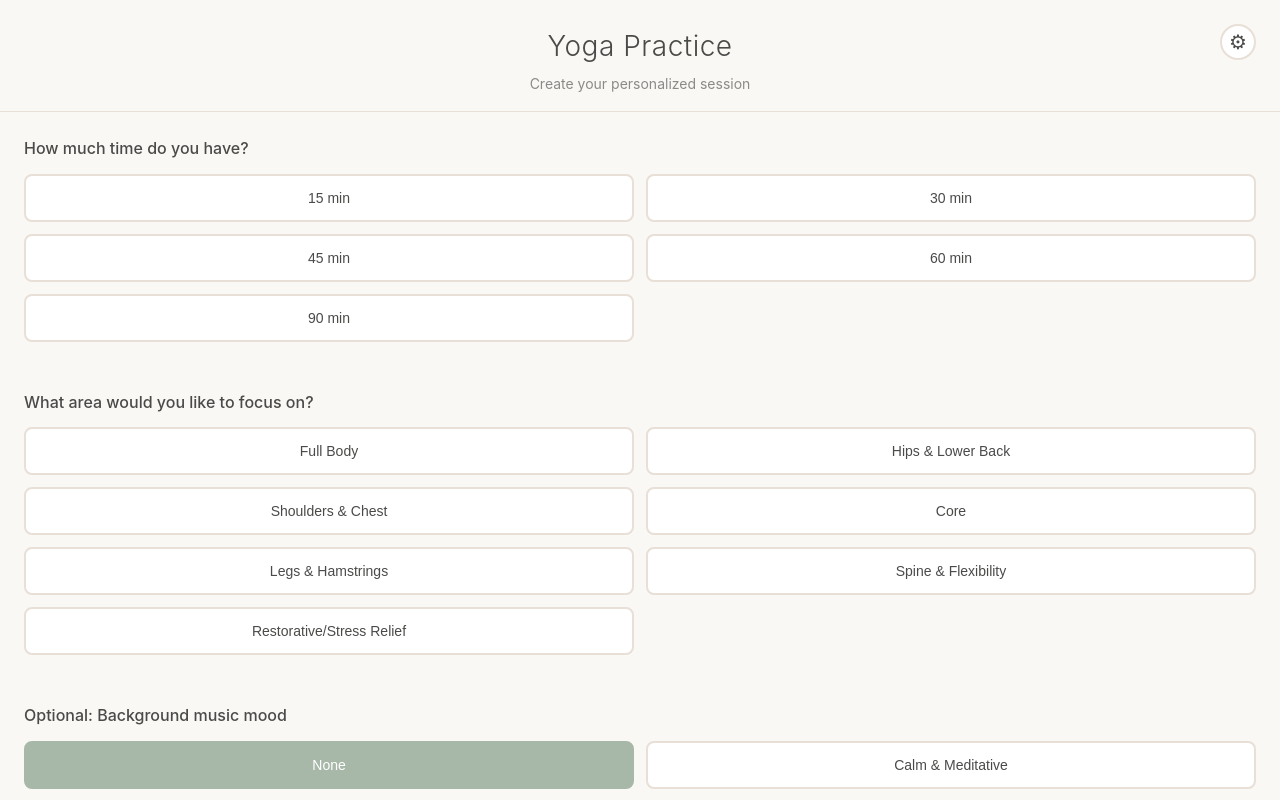
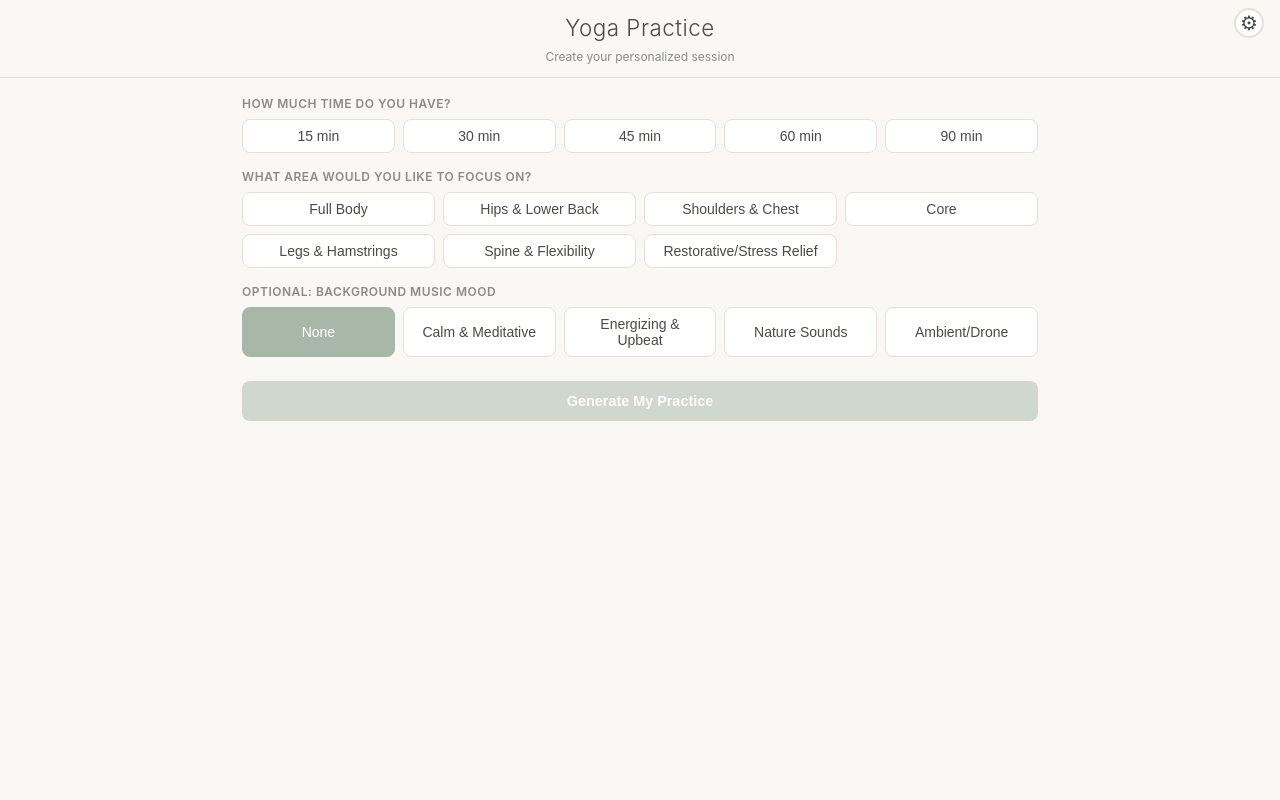
Before and after one commit to dia-irina/yoga-practice-generator, a website: page public/index.html in a window 1280 px wide. Drawn offline with Linux system fonts and the light colour scheme.

Commit message:
auto: push changes [2026-04-20 20:21]

```diff
--- a/public/index.html
+++ b/public/index.html
@@ -75,61 +75,64 @@
 
         /* Header */
         .header {
-            padding: 1.5rem 1.5rem 1rem;
+            padding: 0.625rem 1.25rem;
             text-align: center;
             border-bottom: 1px solid var(--border-subtle);
             background-color: var(--primary-bg);
+            flex-shrink: 0;
         }
 
         .header h1 {
-            font-size: 1.75rem;
+            font-size: 1.4rem;
             font-weight: 300;
             color: var(--text-dark);
             letter-spacing: 0.5px;
         }
 
         .header p {
-            font-size: 0.875rem;
+            font-size: 0.75rem;
             color: var(--text-light);
-            margin-top: 0.25rem;
+            margin-top: 0.1rem;
         }
 
         /* Content */
         .content {
             flex: 1;
             overflow-y: auto;
-            padding: 1.5rem;
+            padding: 0.75rem 1rem;
             display: flex;
             flex-direction: column;
         }
 
         /* Intake Screen */
         .intake-section {
-            margin-bottom: 1.5rem;
+            margin-bottom: 0.625rem;
         }
 
         .intake-label {
             display: block;
-            font-size: 1rem;
-            font-weight: 500;
-            color: var(--text-dark);
-            margin-bottom: 0.75rem;
+            font-size: 0.8rem;
+            font-weight: 600;
+            color: var(--text-light);
+            text-transform: uppercase;
+            letter-spacing: 0.5px;
+            margin-bottom: 0.375rem;
         }
 
         .button-group {
             display: flex;
             flex-wrap: wrap;
-            gap: 0.75rem;
-            margin-bottom: 1.5rem;
+            gap: 0.5rem;
+            margin-bottom: 0;
         }
 
         .button-option {
-            flex: 0 1 calc(50% - 0.375rem);
-            padding: 0.875rem 1rem;
-            border: 2px solid var(--accent-tan);
+            flex: 0 1 calc(50% - 0.25rem);
+            padding: 0.45rem 0.625rem;
+            border: 1.5px solid var(--accent-tan);
             background-color: white;
             color: var(--text-dark);
-            font-size: 0.875rem;
+            font-size: 0.8rem;
             font-weight: 500;
             border-radius: 8px;
             cursor: pointer;
@@ -149,23 +152,28 @@
         }
 
         .button-option.small {
-            flex: 0 1 calc(33.33% - 0.5rem);
+            flex: 0 1 calc(33.33% - 0.34rem);
         }
 
         .button-option.full {
             flex: 1;
+        }
+
+        /* Duration: 3 per row on mobile */
+        #durationGroup .button-option {
+            flex: 0 1 calc(33.33% - 0.334rem);
         }
 
         /* Submit Button */
         .submit-btn {
             width: 100%;
-            padding: 1rem;
-            margin-top: 1.5rem;
+            padding: 0.75rem;
+            margin-top: 0.625rem;
             background-color: var(--accent-sage);
             color: white;
             border: none;
             border-radius: 8px;
-            font-size: 1rem;
+            font-size: 0.9rem;
             font-weight: 600;
             cursor: pointer;
             transition: all 0.2s ease;
@@ -713,14 +721,52 @@
             background-color: #7f1d1d;
         }
 
-        /* Responsive */
+        /* Responsive — Desktop */
+        @media (min-width: 768px) {
+            .content {
+                padding: 1rem 2rem;
+                max-width: 860px;
+                margin: 0 auto;
+                width: 100%;
+            }
+
+            .intake-section {
+                margin-bottom: 0.875rem;
+            }
+
+            .intake-label {
+                font-size: 0.75rem;
+            }
+
+            .button-option {
+                padding: 0.5rem 0.875rem;
+                font-size: 0.875rem;
+            }
+
+            /* Duration: 5 per row */
+            #durationGroup .button-option {
+                flex: 0 1 calc(20% - 0.4rem);
+            }
+
+            /* Focus: 4 per row */
+            #focusGroup .button-option {
+                flex: 0 1 calc(25% - 0.375rem);
+            }
+
+            /* Music: 5 per row */
+            #musicGroup .button-option {
+                flex: 0 1 calc(20% - 0.4rem);
+            }
+        }
+
+        /* Responsive — Mobile small */
         @media (max-width: 480px) {
             .button-option {
-                flex: 0 1 calc(50% - 0.375rem);
+                flex: 0 1 calc(50% - 0.25rem);
             }
 
             .button-option.small {
-                flex: 0 1 calc(50% - 0.375rem);
+                flex: 0 1 calc(50% - 0.25rem);
             }
 
             .pose-card-body {
@@ -769,10 +815,10 @@
 
         .settings-button {
             position: absolute;
-            top: 1.5rem;
-            right: 1.5rem;
-            width: 36px;
-            height: 36px;
+            top: 0.5rem;
+            right: 1rem;
+            width: 30px;
+            height: 30px;
             border-radius: 50%;
             border: 2px solid var(--accent-tan);
             background-color: white;
@@ -1450,6 +1496,7 @@ When generating a practice:
 7. Include smooth transition suggestions between poses
 8. Respect anatomical logic - no cold deep backbends, always counter-poses after intense stretches
 9. Calculate breath count: average 1 breath every 4 seconds, so for 30 seconds ≈ 7-8 breaths
+10. Be concise: keep bodyBenefit, alignmentCue, and transitionCue each under 12 words
 
 Return your response as VALID JSON only (no markdown, no code blocks) with this exact structure:
 {
@@ -1488,7 +1535,7 @@ Generate a complete, varied sequence that feels authentic and anatomically sound
                     },
                     body: JSON.stringify({
                         model: 'claude-sonnet-4-6',
-                        max_tokens: 8192,
+                        max_tokens: 4096,
                         system: systemPrompt,
                         messages: [
                             {
```
Also changed, not shown: yoga-generator.html (+70 -24 lines), .claude/settings.local.json.
